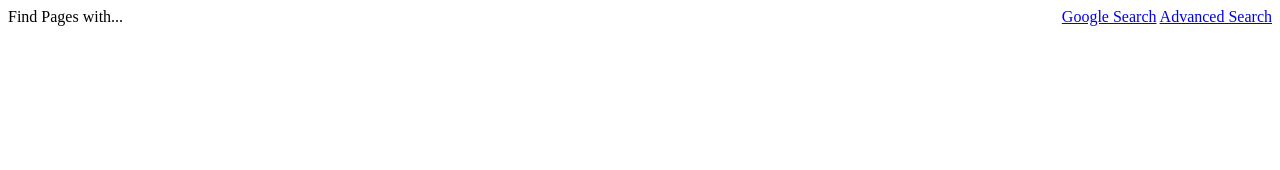
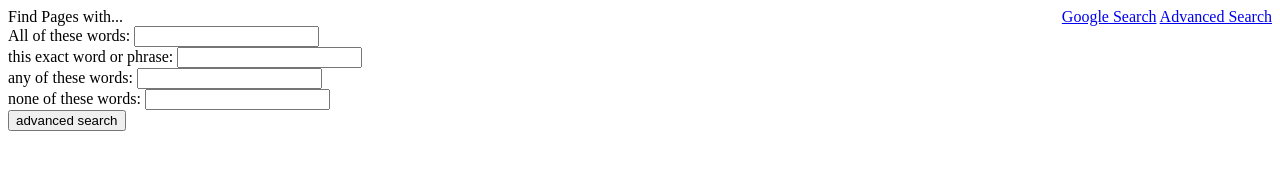
Before and after one commit to CaioAR/search, a plain HTML site: page advanced-search.html in a window 1280 px wide. Drawn offline with Linux system fonts and the light colour scheme.

Commit message:
added basic forms and fuctionality to advanced search

```diff
--- a/advanced-search.html
+++ b/advanced-search.html
@@ -9,5 +9,27 @@
     </head>
     <body>
         Find Pages with...
+        <div id="field_one">
+        <form action="https://www.google.com/search" method="get">
+            <label>All of these words:</label>
+            <input type="text" name="as_q" type="search">
+        </div>
+        <div id="field_two">
+        <form action="https://www.google.com/search" method="get">
+            <label>this exact word or phrase:</label>
+            <input type="text" name="as_epq" type="search">
+        </div>
+        <div id="field_three">
+        <form action="https://www.google.com/search" method="get">
+            <label>any of these words:</label>
+            <input type="text" name="as_oq" type="search">
+        </div>
+        <div id="field_four">
+        <form action="https://www.google.com/search" method="get">
+            <label>none of these words:</label>
+            <input type="text" name="as_eq" type="search">
+        </div>
+        <input type="submit" value="advanced search">
+        </form>
     </body>
 </html>
```
